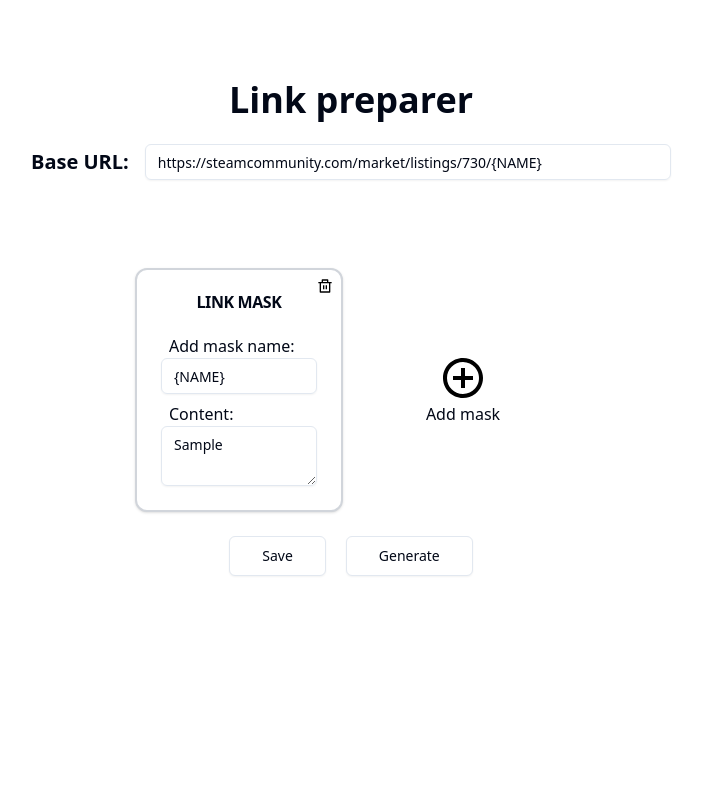
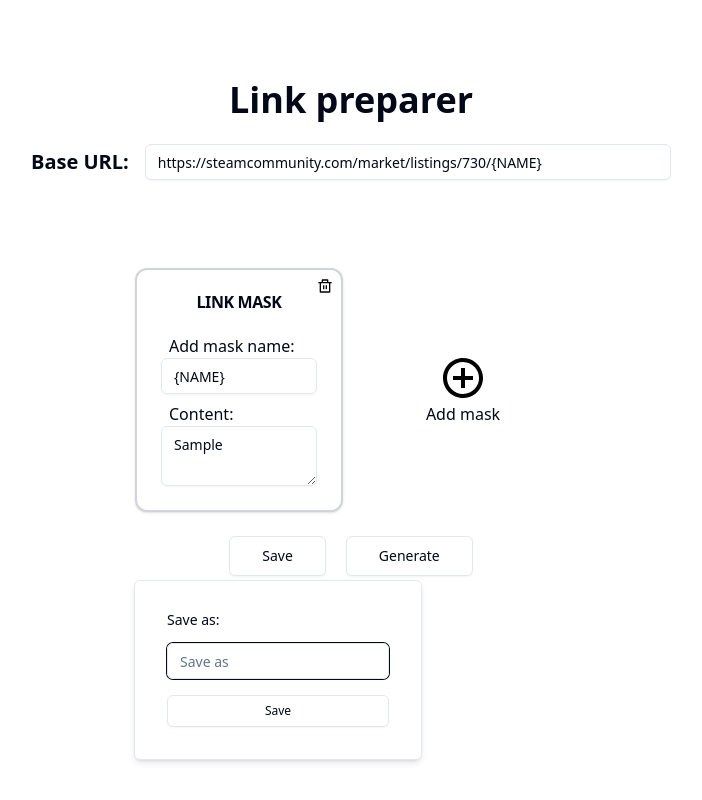
Before and after one commit to Piootrekk/links-preparer, a React (Vite) app in the folder links-preparer/: page / in a window 1280 px wide. Both pictures are taken after typing "Sample" into the empty fields and a click on the button "Save". Shown: the whole page, without its empty margins (289-991 px from the left). Built offline with nearby package versions, Linux system fonts and the light colour scheme.

Commit message:
save template system

```diff
--- a/links-preparer/package.json
+++ b/links-preparer/package.json
@@ -11,6 +11,8 @@
   },
   "dependencies": {
     "@radix-ui/react-icons": "^1.3.0",
+    "@radix-ui/react-label": "^2.1.0",
+    "@radix-ui/react-popover": "^1.1.1",
     "@radix-ui/react-select": "^2.1.1",
     "@radix-ui/react-slot": "^1.1.0",
     "class-variance-authority": "^0.7.0",
--- a/links-preparer/src/App.tsx
+++ b/links-preparer/src/App.tsx
@@ -2,6 +2,8 @@ import { useState } from "react";
 import { MaskData, MaskItems } from "./context/MaskItems";
 import DefaultPage from "./DefaultPage";
 import LinksDisplayer from "./LinksDisplayer";
+import useLocalStorage from "./components/hooks/LocalStorage";
+import { nameKey, SaveTemplateType, SaveTemplate } from "./context/SaveItems";
 
 const App: React.FC = () => {
   const [maskData, setMaskData] = useState<MaskData>({
@@ -10,9 +12,13 @@ const App: React.FC = () => {
     isSet: false,
   });
 
+  const [saveData, setSaveData] = useLocalStorage<SaveTemplateType[]>(nameKey);
+
   return (
     <MaskItems.Provider value={{ maskData, setMaskData }}>
-      {maskData.isSet ? <LinksDisplayer /> : <DefaultPage />}
+      <SaveTemplate.Provider value={{ saveData, setSaveData }}>
+        {maskData.isSet ? <LinksDisplayer /> : <DefaultPage />}
+      </SaveTemplate.Provider>
     </MaskItems.Provider>
   );
 };
--- a/links-preparer/src/DefaultPage.tsx
+++ b/links-preparer/src/DefaultPage.tsx
@@ -6,6 +6,7 @@ import add from "@/icons/add.svg";
 import { v4 as uuidv4 } from "uuid";
 import MainPageWrapper from "./wrappers/MainPageWrapper";
 import useMaskItems from "./context/MaskItems";
+import PopupSave from "./PopupSave";
 
 const MockURL = "https://steamcommunity.com/market/listings/730/{NAME}";
 
@@ -32,6 +33,13 @@ const DefaultPage: React.FC = () => {
           },
         ]
   );
+
+  const transformedMask = {
+    items: mask.map((item) => ({
+      mask: item.mask!.defaultValue || "",
+      contents: item.content!.defaultValue!.split("\n"),
+    })),
+  };
 
   const [errors, setErrors] = useState<string[]>(Array(mask.length).fill(""));
 
@@ -124,9 +132,10 @@ const DefaultPage: React.FC = () => {
           </div>
         </div>
         <div className="flex flex-row justify-center items-center gap-5 flex-wrap pt-6">
-          <Button variant="outline" type="button" onClick={() => {}} size="lg">
-            Save
-          </Button>
+          <PopupSave
+            items={transformedMask.items}
+            link={linkRef.current?.value || ""}
+          />
           <Button variant="outline" type="submit" size="lg">
             Generate
           </Button>
--- /dev/null
+++ b/links-preparer/src/PopupSave.tsx
@@ -0,0 +1,74 @@
+import { Button } from "@/components/ui/button";
+import { Input } from "@/components/ui/input";
+import { Label } from "@/components/ui/label";
+import {
+  Popover,
+  PopoverContent,
+  PopoverTrigger,
+} from "@/components/ui/popover";
+import { useRef, useState } from "react";
+import useSaveItems from "./context/SaveItems";
+
+type PopupSaveProps = {
+  items: {
+    mask: string;
+    contents: string[];
+  }[];
+  link: string;
+};
+
+const PopupSave: React.FC<PopupSaveProps> = ({ items, link }) => {
+  const inputRef = useRef<HTMLInputElement>(null);
+  const [error, setError] = useState<string>("");
+  const [isPopoverOpen, setIsPopoverOpen] = useState<boolean>(false);
+  const { saveData, setSaveData } = useSaveItems();
+
+  const handleClick = () => {
+    if (inputRef.current?.value === "") {
+      setError("Please enter a name");
+      return;
+    }
+    setError("");
+    setIsPopoverOpen(false);
+    const newName = inputRef.current!.value;
+    const newItem = { name: newName, items, link };
+    const existingIndex = saveData.findIndex((item) => item.name === newName);
+
+    let newSaveData;
+    if (existingIndex !== -1) {
+      newSaveData = saveData.map((item, index) =>
+        index === existingIndex ? newItem : item
+      );
+    } else {
+      newSaveData = [...saveData, newItem];
+    }
+    setSaveData(newSaveData);
+  };
+
+  const handleChange = () => {
+    setIsPopoverOpen(!isPopoverOpen);
+    setError("");
+  };
+
+  return (
+    <Popover open={isPopoverOpen} onOpenChange={handleChange}>
+      <PopoverTrigger asChild>
+        <Button variant="outline" type="button" size="lg">
+          Save
+        </Button>
+      </PopoverTrigger>
+      <PopoverContent className="min-w-40 max-w-80">
+        <div className="flex flex-col gap-y-4 p-4">
+          <Label>Save as:</Label>
+          <Input placeholder="Save as" ref={inputRef} />
+          <Button variant="outline" size="sm" onClick={handleClick}>
+            Save
+          </Button>
+          {error && <p className="text-red-500 text-center">{error}</p>}
+        </div>
+      </PopoverContent>
+    </Popover>
+  );
+};
+
+export default PopupSave;
--- a/links-preparer/src/components/hooks/LocalStorage.tsx
+++ b/links-preparer/src/components/hooks/LocalStorage.tsx
@@ -1,4 +1,8 @@
 import { useState, useEffect } from "react";
+
+export const clearData = (key: string) => {
+  localStorage.removeItem(key);
+};
 
 export const getData = (key: string) => {
   const data = localStorage.getItem(key);
--- /dev/null
+++ b/links-preparer/src/components/ui/label.tsx
@@ -0,0 +1,24 @@
+import * as React from "react"
+import * as LabelPrimitive from "@radix-ui/react-label"
+import { cva, type VariantProps } from "class-variance-authority"
+
+import { cn } from "@/lib/utils"
+
+const labelVariants = cva(
+  "text-sm font-medium leading-none peer-disabled:cursor-not-allowed peer-disabled:opacity-70"
+)
+
+const Label = React.forwardRef<
+  React.ElementRef<typeof LabelPrimitive.Root>,
+  React.ComponentPropsWithoutRef<typeof LabelPrimitive.Root> &
+    VariantProps<typeof labelVariants>
+>(({ className, ...props }, ref) => (
+  <LabelPrimitive.Root
+    ref={ref}
+    className={cn(labelVariants(), className)}
+    {...props}
+  />
+))
+Label.displayName = LabelPrimitive.Root.displayName
+
+export { Label }
--- /dev/null
+++ b/links-preparer/src/components/ui/popover.tsx
@@ -0,0 +1,31 @@
+import * as React from "react"
+import * as PopoverPrimitive from "@radix-ui/react-popover"
+
+import { cn } from "@/lib/utils"
+
+const Popover = PopoverPrimitive.Root
+
+const PopoverTrigger = PopoverPrimitive.Trigger
+
+const PopoverAnchor = PopoverPrimitive.Anchor
+
+const PopoverContent = React.forwardRef<
+  React.ElementRef<typeof PopoverPrimitive.Content>,
+  React.ComponentPropsWithoutRef<typeof PopoverPrimitive.Content>
+>(({ className, align = "center", sideOffset = 4, ...props }, ref) => (
+  <PopoverPrimitive.Portal>
+    <PopoverPrimitive.Content
+      ref={ref}
+      align={align}
+      sideOffset={sideOffset}
+      className={cn(
+        "z-50 w-72 rounded-md border bg-popover p-4 text-popover-foreground shadow-md outline-none data-[state=open]:animate-in data-[state=closed]:animate-out data-[state=closed]:fade-out-0 data-[state=open]:fade-in-0 data-[state=closed]:zoom-out-95 data-[state=open]:zoom-in-95 data-[side=bottom]:slide-in-from-top-2 data-[side=left]:slide-in-from-right-2 data-[side=right]:slide-in-from-left-2 data-[side=top]:slide-in-from-bottom-2",
+        className
+      )}
+      {...props}
+    />
+  </PopoverPrimitive.Portal>
+))
+PopoverContent.displayName = PopoverPrimitive.Content.displayName
+
+export { Popover, PopoverTrigger, PopoverContent, PopoverAnchor }
--- /dev/null
+++ b/links-preparer/src/context/SaveItems.tsx
@@ -0,0 +1,30 @@
+import { createContext, useContext } from "react";
+
+export type SaveTemplateType = {
+  name: string;
+  items: {
+    mask: string;
+    contents: string[];
+  }[];
+  link: string;
+};
+
+export const nameKey = "templates";
+
+export const SaveTemplate = createContext<
+  | {
+      saveData: SaveTemplateType[];
+      setSaveData: React.Dispatch<React.SetStateAction<SaveTemplateType[]>>;
+    }
+  | undefined
+>(undefined);
+
+const useSaveItems = () => {
+  const context = useContext(SaveTemplate);
+  if (!context) {
+    throw new Error("useSaveItems must be used within a SaveTemplateProvider");
+  }
+  return context;
+};
+
+export default useSaveItems;
```
Also changed, not shown: links-preparer/src/types/LinkTemplate.ts (deleted, +0 -11 lines), 1 other file (tests, documents, lock files or other folders).
